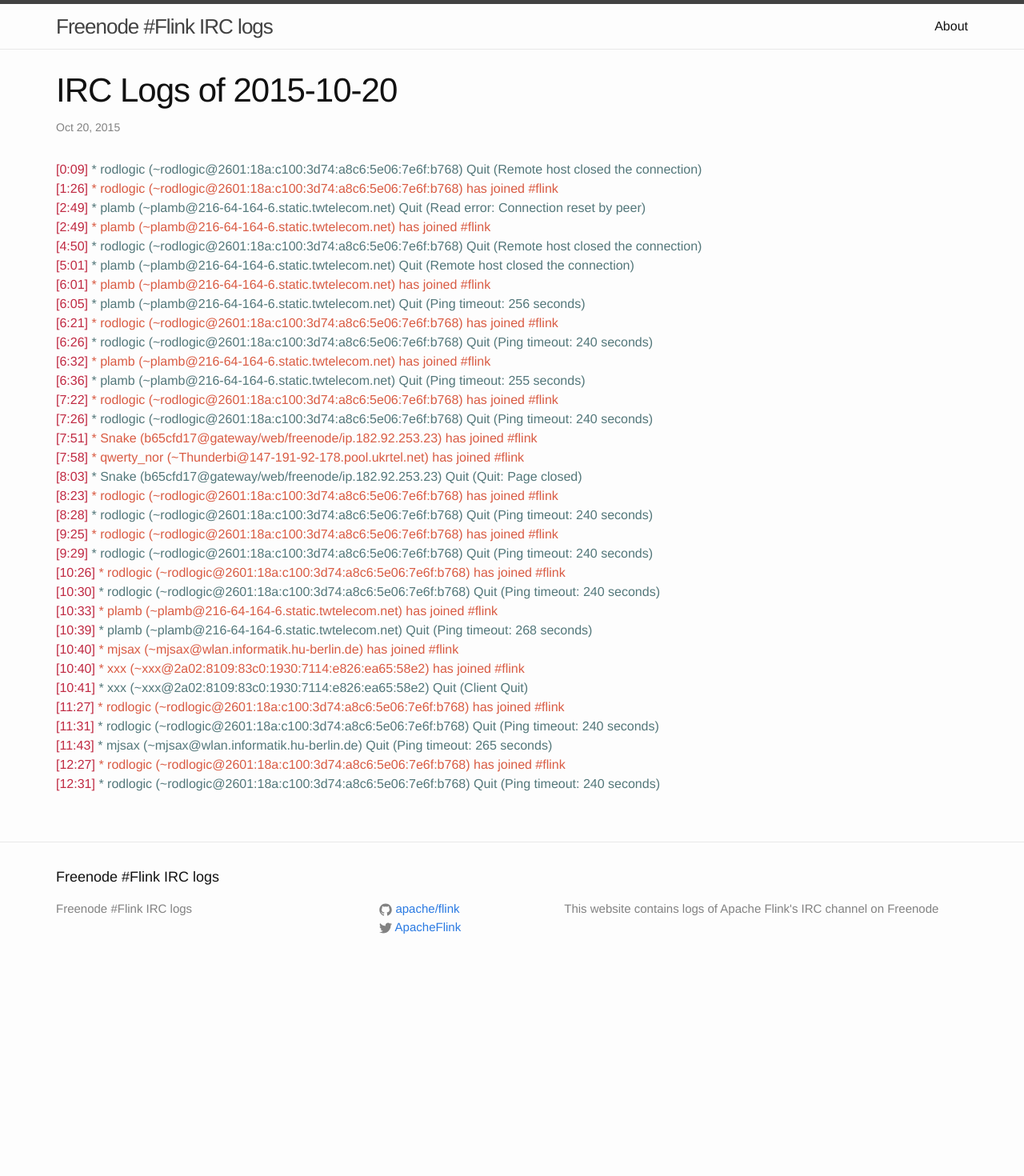
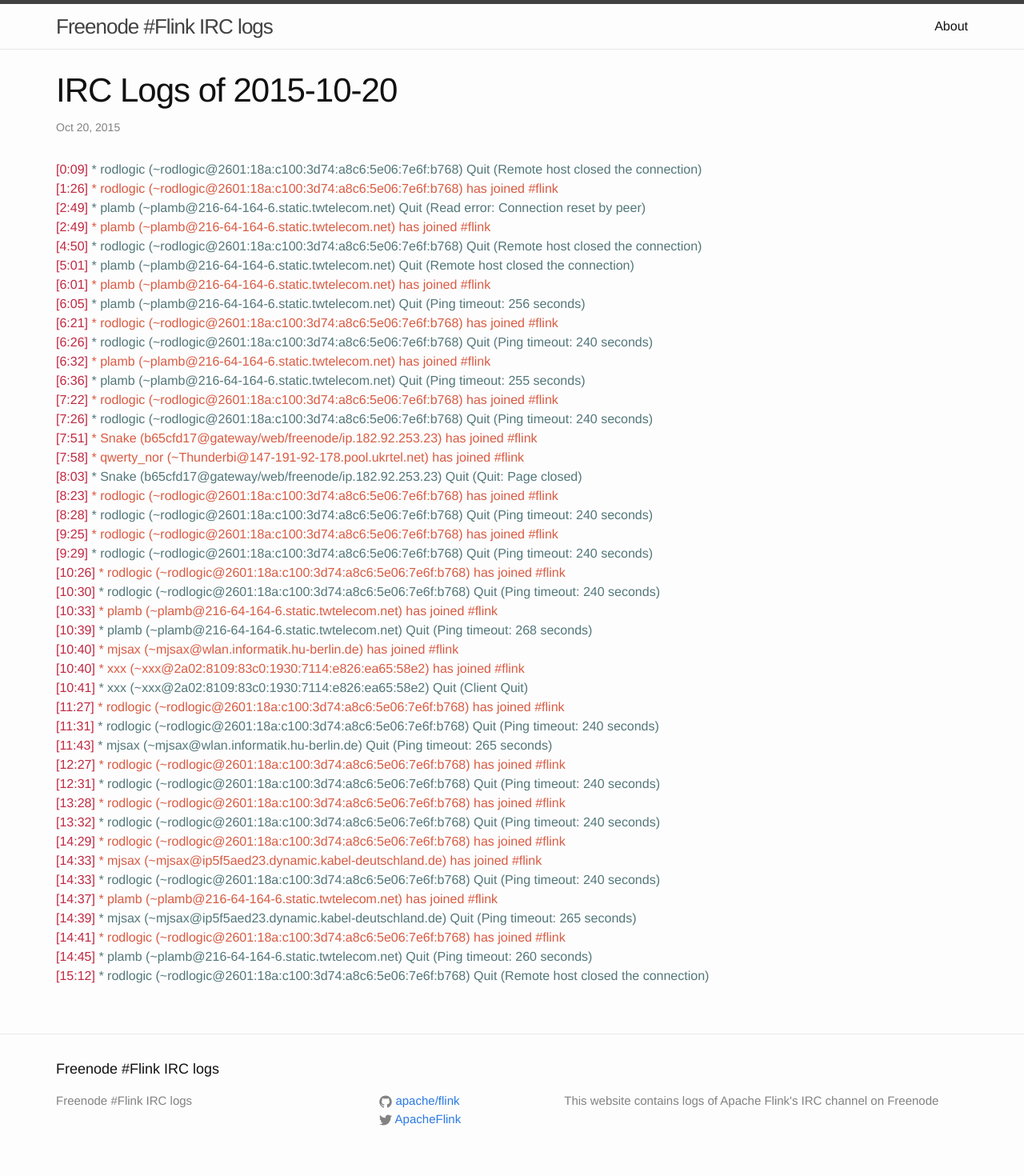
Before and after one commit to flink-irc-logs/flink-irc-logs.github.io, a Jekyll site: the page built from _posts/2015-10-20-logs.markdown, in a window 1280 px wide. Shown: the whole page at 80% size. Built offline with Jekyll 4.4.1, drawn with Linux system fonts in a browser that asks for light colours; before the commit the page ends 1230 px from its top, so only the background shows below that.

Commit message:
Update of the logs on Tue Oct 20 15:27:51 CEST 2015

```diff
--- a/_posts/2015-10-20-logs.markdown
+++ b/_posts/2015-10-20-logs.markdown
@@ -37,3 +37,13 @@
 <span class="irc-date">[11:43]</span> <span class="irc-navy">* mjsax (~mjsax@wlan.informatik.hu-berlin.de) Quit (Ping timeout: 265 seconds)</span><br />
 <span class="irc-date">[12:27]</span> <span class="irc-green">* rodlogic (~rodlogic@2601:18a:c100:3d74:a8c6:5e06:7e6f:b768) has joined #flink</span><br />
 <span class="irc-date">[12:31]</span> <span class="irc-navy">* rodlogic (~rodlogic@2601:18a:c100:3d74:a8c6:5e06:7e6f:b768) Quit (Ping timeout: 240 seconds)</span><br />
+<span class="irc-date">[13:28]</span> <span class="irc-green">* rodlogic (~rodlogic@2601:18a:c100:3d74:a8c6:5e06:7e6f:b768) has joined #flink</span><br />
+<span class="irc-date">[13:32]</span> <span class="irc-navy">* rodlogic (~rodlogic@2601:18a:c100:3d74:a8c6:5e06:7e6f:b768) Quit (Ping timeout: 240 seconds)</span><br />
+<span class="irc-date">[14:29]</span> <span class="irc-green">* rodlogic (~rodlogic@2601:18a:c100:3d74:a8c6:5e06:7e6f:b768) has joined #flink</span><br />
+<span class="irc-date">[14:33]</span> <span class="irc-green">* mjsax (~mjsax@ip5f5aed23.dynamic.kabel-deutschland.de) has joined #flink</span><br />
+<span class="irc-date">[14:33]</span> <span class="irc-navy">* rodlogic (~rodlogic@2601:18a:c100:3d74:a8c6:5e06:7e6f:b768) Quit (Ping timeout: 240 seconds)</span><br />
+<span class="irc-date">[14:37]</span> <span class="irc-green">* plamb (~plamb@216-64-164-6.static.twtelecom.net) has joined #flink</span><br />
+<span class="irc-date">[14:39]</span> <span class="irc-navy">* mjsax (~mjsax@ip5f5aed23.dynamic.kabel-deutschland.de) Quit (Ping timeout: 265 seconds)</span><br />
+<span class="irc-date">[14:41]</span> <span class="irc-green">* rodlogic (~rodlogic@2601:18a:c100:3d74:a8c6:5e06:7e6f:b768) has joined #flink</span><br />
+<span class="irc-date">[14:45]</span> <span class="irc-navy">* plamb (~plamb@216-64-164-6.static.twtelecom.net) Quit (Ping timeout: 260 seconds)</span><br />
+<span class="irc-date">[15:12]</span> <span class="irc-navy">* rodlogic (~rodlogic@2601:18a:c100:3d74:a8c6:5e06:7e6f:b768) Quit (Remote host closed the connection)</span><br />
```
